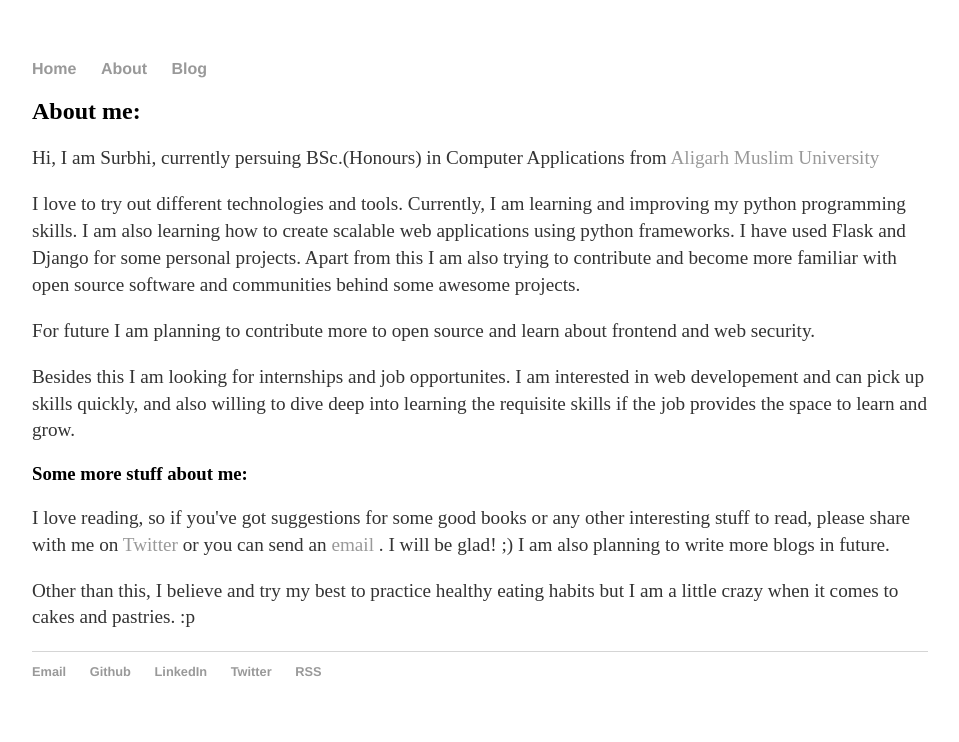
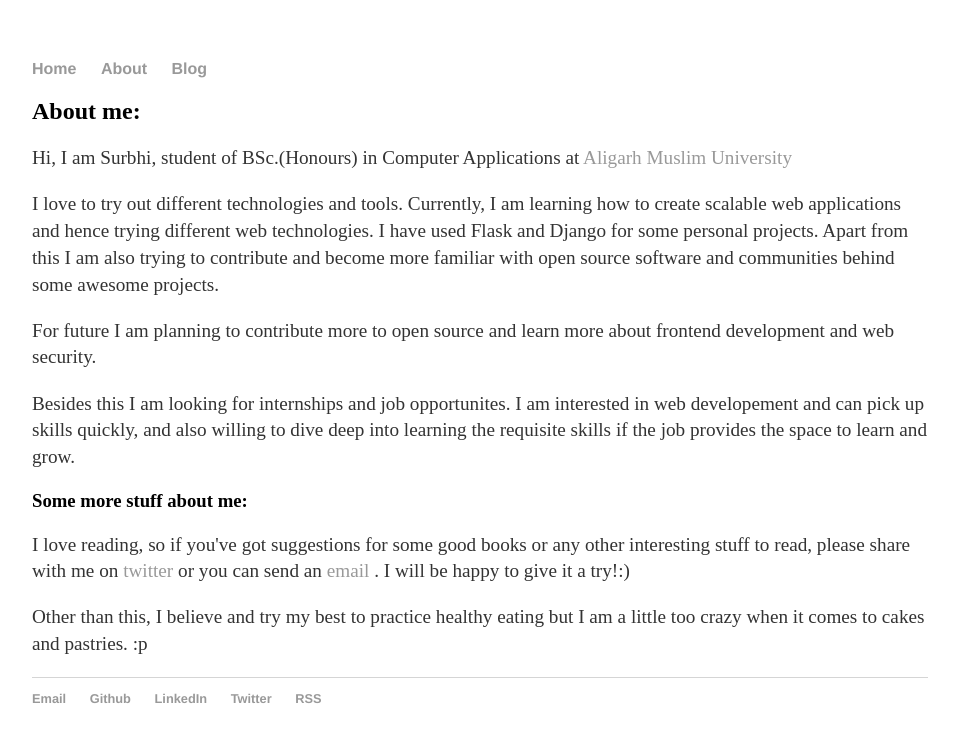
Before and after one commit to ssurbhi560/ssurbhi560.github.io, a Jekyll site: the page built from about/index.html, in a window 1280 px wide. Shown: the top 742 px of the page, without its empty margins (160-1119 px from the left). Built offline with Jekyll 4.4.1, drawn with Linux system fonts in a browser that asks for light colours.

Commit message:
changes in content of page

```diff
--- a/about/index.html
+++ b/about/index.html
@@ -5,15 +5,14 @@ title: About Me | ssurbhi560
 <div class="blurb">
 	<h2>About me:</h2>
 		<p>
-			Hi, I am Surbhi, currently persuing BSc.(Honours) in Computer Applications from <a href="https://www.amu.ac.in"> Aligarh Muslim University </a>
+			Hi, I am Surbhi, student of BSc.(Honours) in Computer Applications at <a href="https://www.amu.ac.in"> Aligarh Muslim University </a>
 		</p>
 		<p>
-			I love to try out different technologies and tools. Currently, I am learning and improving my python programming skills.
-			I am also learning how to create scalable web applications using python frameworks. I have used Flask and Django for some personal projects.
+			I love to try out different technologies and tools. Currently, I am learning how to create scalable web applications and hence trying different web technologies. I have used Flask and Django for some personal projects.
 			Apart from this I am also trying to contribute and become more familiar with open source software and communities behind some awesome projects.
 		</p>
 		<p>
-			For future I am planning to contribute more to open source and learn about frontend and web security.
+			For future I am planning to contribute more to open source and learn more about frontend development and web security.
 		</p>
 		<p>
 			Besides this I am looking for internships and job opportunites. I am interested in web developement and can pick up skills quickly, and also willing to dive deep into learning the requisite skills if the job provides the space to learn and grow.
@@ -22,11 +21,10 @@ title: About Me | ssurbhi560
 
 	<h3>Some more stuff about me:</h3>
 		<p>
-			I love reading, so if you've got suggestions for some good books or any other interesting stuff to read, please share with me on <a href="https://twitter.com/ssurbhi560"> Twitter </a> or you can send an <a href="mailto:ssurbhi560@gmail.com"> email </a>. I will be glad! ;)
-			I am also planning to write more blogs in future.
+			I love reading, so if you've got suggestions for some good books or any other interesting stuff to read, please share with me on <a href="https://twitter.com/ssurbhi560"> twitter </a> or you can send an <a href="mailto:ssurbhi560@gmail.com"> email </a>. I will be happy to give it a try!:)
 		</p>
 		<p>
-			Other than this, I believe and try my best to practice healthy eating habits but I am a little crazy when it comes to cakes and pastries. :p
+			Other than this, I believe and try my best to practice healthy eating but I am a little too crazy when it comes to cakes and pastries. :p
 		</p>
 
 </div>
--- a/blog/index.html
+++ b/blog/index.html
@@ -3,6 +3,7 @@ layout: default
 title: Shawarma's Blogs
 ---
 	<h1>{{ page.title }}</h1>
+	<h3>Welcome to my blog!</h3>
 	<ul class="posts">
 
 	  {% for post in site.posts %}
```
